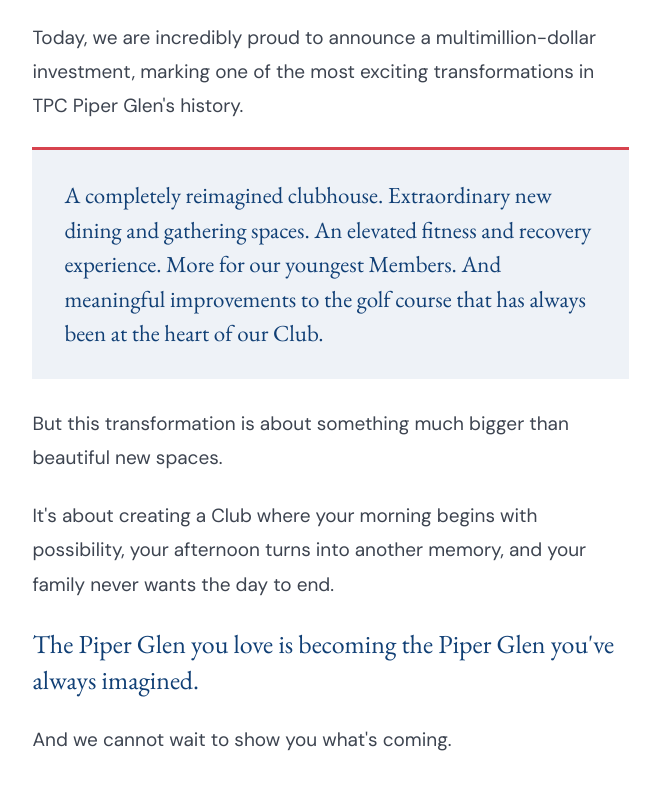
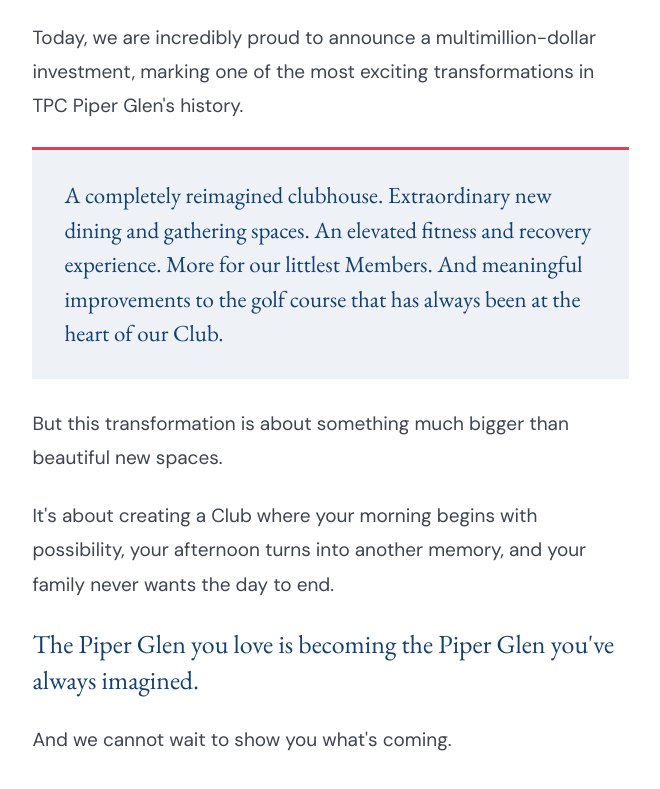
Before and after one commit to InvitedClubs2026/TPCPiperGlen, a plain HTML site: page index.html in a window 1280 px wide. Shown: the part 1422-2211 px from the top of the page, without its empty margins (559-1219 px from the left). Drawn offline with nearby package versions, Linux system fonts and the light colour scheme.

Commit message:
Add files via upload

```diff
--- a/index.html
+++ b/index.html
@@ -472,7 +472,7 @@ footer .plate img{width:110px}
       <p>Now, imagine taking everything you love about Piper Glen and elevating it beyond anything you've experienced before.</p>
       <p class="red">That future is closer than you think.</p>
       <p>Today, we are incredibly proud to announce a multimillion-dollar investment, marking one of the most exciting transformations in TPC Piper Glen's history.</p>
-      <div class="callout">A completely reimagined clubhouse. Extraordinary new dining and gathering spaces. An elevated fitness and recovery experience. More for our youngest Members. And meaningful improvements to the golf course that has always been at the heart of our Club.</div>
+      <div class="callout">A completely reimagined clubhouse. Extraordinary new dining and gathering spaces. An elevated fitness and recovery experience. More for our littlest Members. And meaningful improvements to the golf course that has always been at the heart of our Club.</div>
       <p>But this transformation is about something much bigger than beautiful new spaces.</p>
       <p>It's about creating a Club where your morning begins with possibility, your afternoon turns into another memory, and your family never wants the day to end.</p>
       <p class="emph">The Piper Glen you love is becoming the Piper Glen you've always imagined.</p>
```
